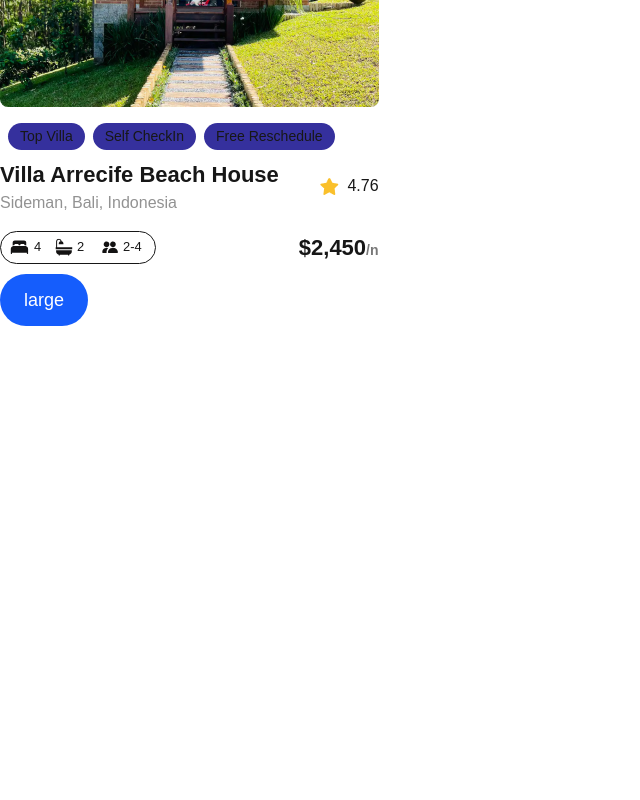
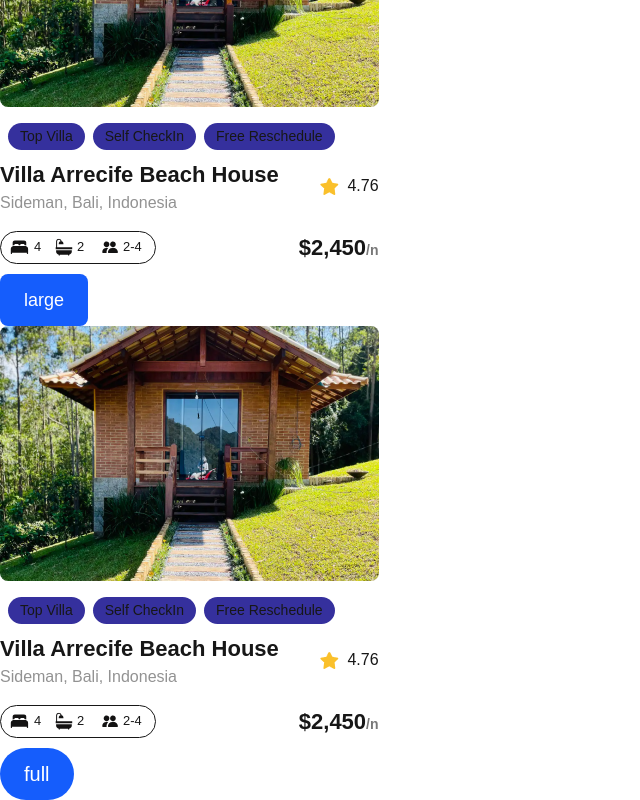
Before and after one commit to TheMSFlow/alx-project-0x00-setup, a Next.js app in the folder alx-project-0x00/: page /landing in a window 1280 px wide. Shown: the part 1088-1888 px from the top of the page, without its empty margins (0-640 px from the left). Before the commit the page ends 1414 px from the top, so only its background shows below. Built offline with nearby package versions, Linux system fonts and the light colour scheme.

Commit message:
6. Advanced Task

```diff
--- a/alx-project-0x00/pages/landing.tsx
+++ b/alx-project-0x00/pages/landing.tsx
@@ -13,7 +13,10 @@ const Landing: React.FC =  () => {
       <Button title="medium" styles="px-4 py-2 text-base rounded-md" />
 
       <Card />
-      <Button title="large" styles="px-6 py-3 text-lg rounded-full" />
+      <Button title="large" styles="px-6 py-3 text-lg rounded-lg" />
+
+      <Card />
+      <Button title="full" styles="px-6 py-3 text-xl rounded-full" />
     </div>
   )
 }
```
